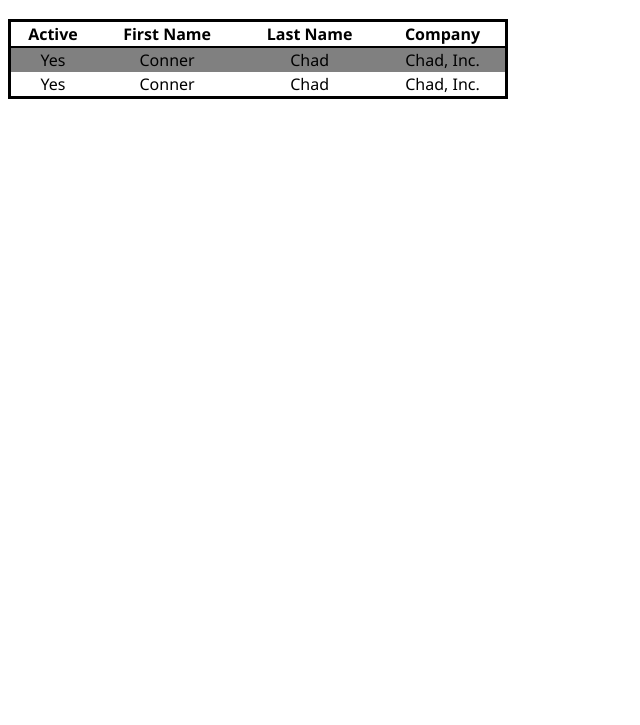
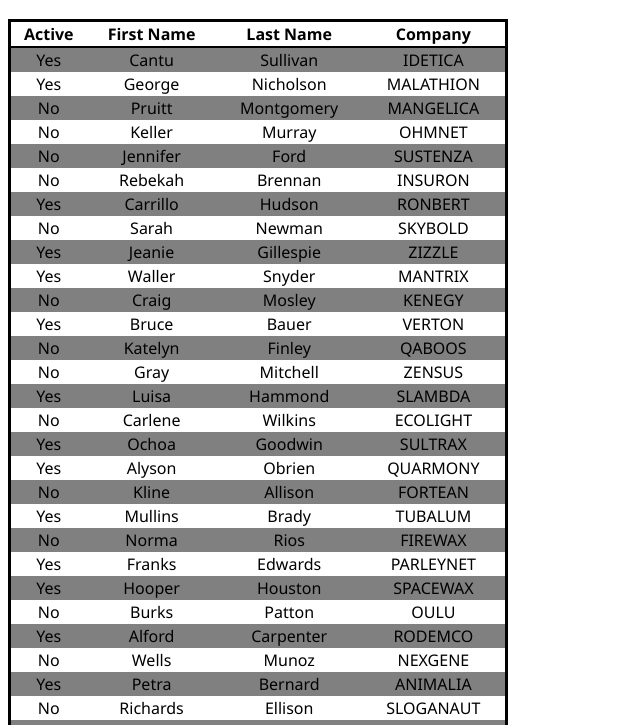
Before and after one commit to unphurlng/mob-sorted-contact-list, a plain HTML site: page index.html in a window 1280 px wide. Shown: the part 75-800 px from the top of the page, without its empty margins (0-640 px from the left). Drawn offline with Linux system fonts and the light colour scheme.

Commit message:
dynamically created table into loadContacts function

```diff
--- a/index.html
+++ b/index.html
@@ -21,19 +21,7 @@
                     <th>Company</th>
                 </tr>
             </thead>
-            <tbody>
-                <tr>
-                    <td>Yes</td>
-                    <td>Conner</td>
-                    <td>Chad</td>
-                    <td>Chad, Inc.</td>
-                </tr>
-                <tr>
-                    <td>Yes</td>
-                    <td>Conner</td>
-                    <td>Chad</td>
-                    <td>Chad, Inc.</td>
-                </tr>
+            <tbody id="table-body">
             </tbody>
         </table>
     </main>
--- a/src/load-contacts.js
+++ b/src/load-contacts.js
@@ -18,6 +18,11 @@ export function createTableTemplate(contacts) {
 
 
 // loadContacts default export function
+const tableBody = document.getElementById('table-body');
+
 export default function loadContacts(contacts) {
-    console.log(contacts);
+    contacts.forEach(contact => {
+        const dom = createTableTemplate(contact);
+        tableBody.appendChild(dom);
+    });
 }
```
